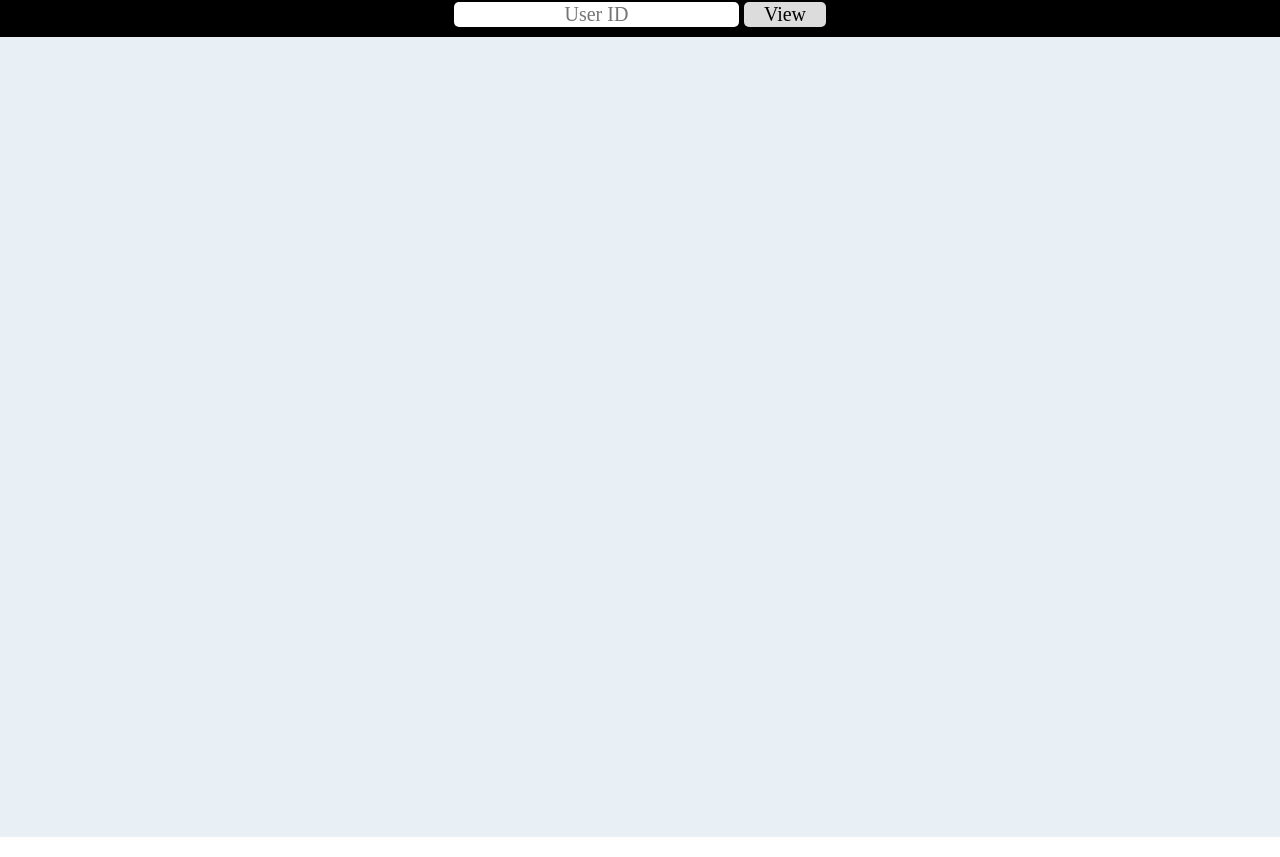
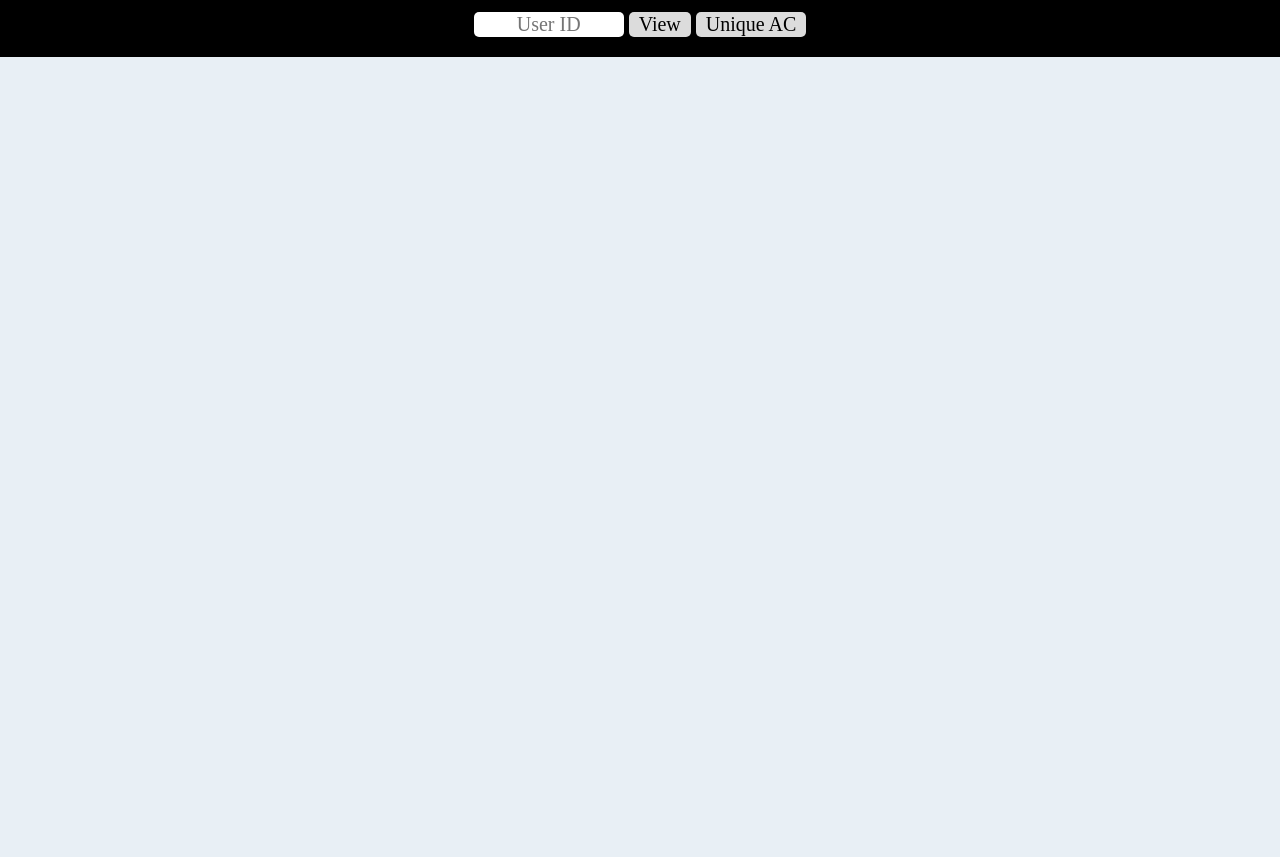
Before and after one commit to erbowl/atcoder-history, a plain HTML site: page index.html in a window 1280 px wide. Shown: the part 77-934 px from the top of the page. Drawn offline with nearby package versions, Linux system fonts and the light colour scheme; a web font is replaced by a local one.

Commit message:
add unique button

```diff
--- a/index.html
+++ b/index.html
@@ -71,15 +71,18 @@
             font-weight: bold;
             padding: 0 10px;
         }
-
-        #input-name, #submit {
+        #input-name {
+            width: 150px;
+        }
+        #input-name, #submit, #input-unique {
             border-style: none;
             border-radius: 0.25em;
-            padding: 0 20px;
+            padding: 0 10px;
             text-align: center;
             height: 25px;
+            margin: 10px 0px;
         }
-        #submit {
+        #submit, #input-unique {
             background-color: gainsboro;
         }
 
@@ -102,6 +105,7 @@
         <form action="" method="GET">
             <input id="input-name" name="user" type="text" placeholder="User ID">
             <button id="submit" type="submit">View</button>
+            <button id="input-unique" name="unique" value="on" type="submit">Unique AC</button>
         </form>
     </div>
     <section class="cd-timeline js-cd-timeline">
@@ -130,6 +134,7 @@
             var points = 0;
             var milestone = 3;
             var unique = {};
+            var force_unique = getParam("unique");
 
             $("#timeline").show();
 
@@ -137,7 +142,7 @@
                 return a.epoch_second - b.epoch_second;
             }).forEach(function(e){
                 if(e.result === "AC"){
-                    if(unique[e.problem_id]){
+                    if(unique[e.problem_id] && force_unique){
                         return;
                     }
                     unique[e.problem_id] = true;
```
